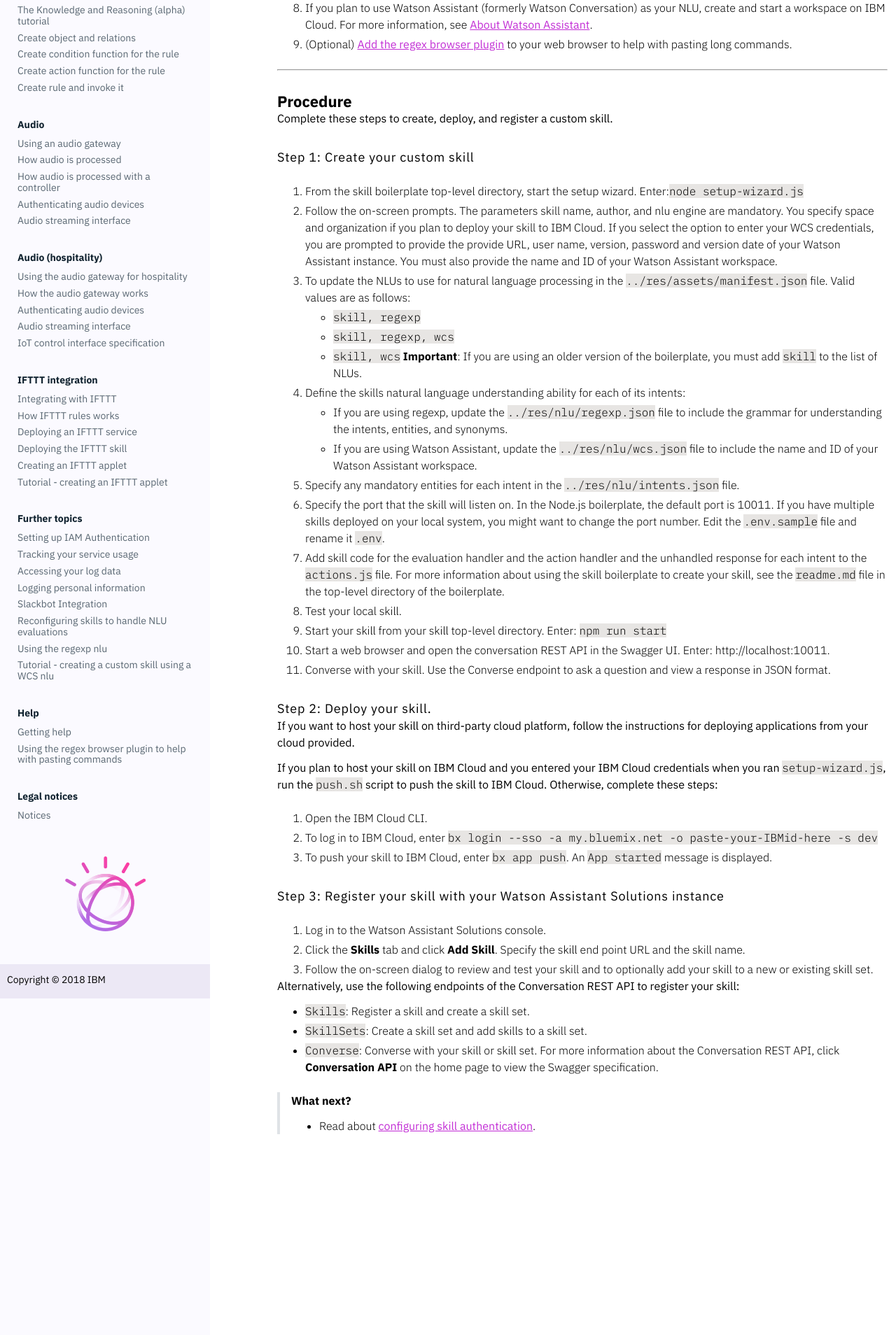
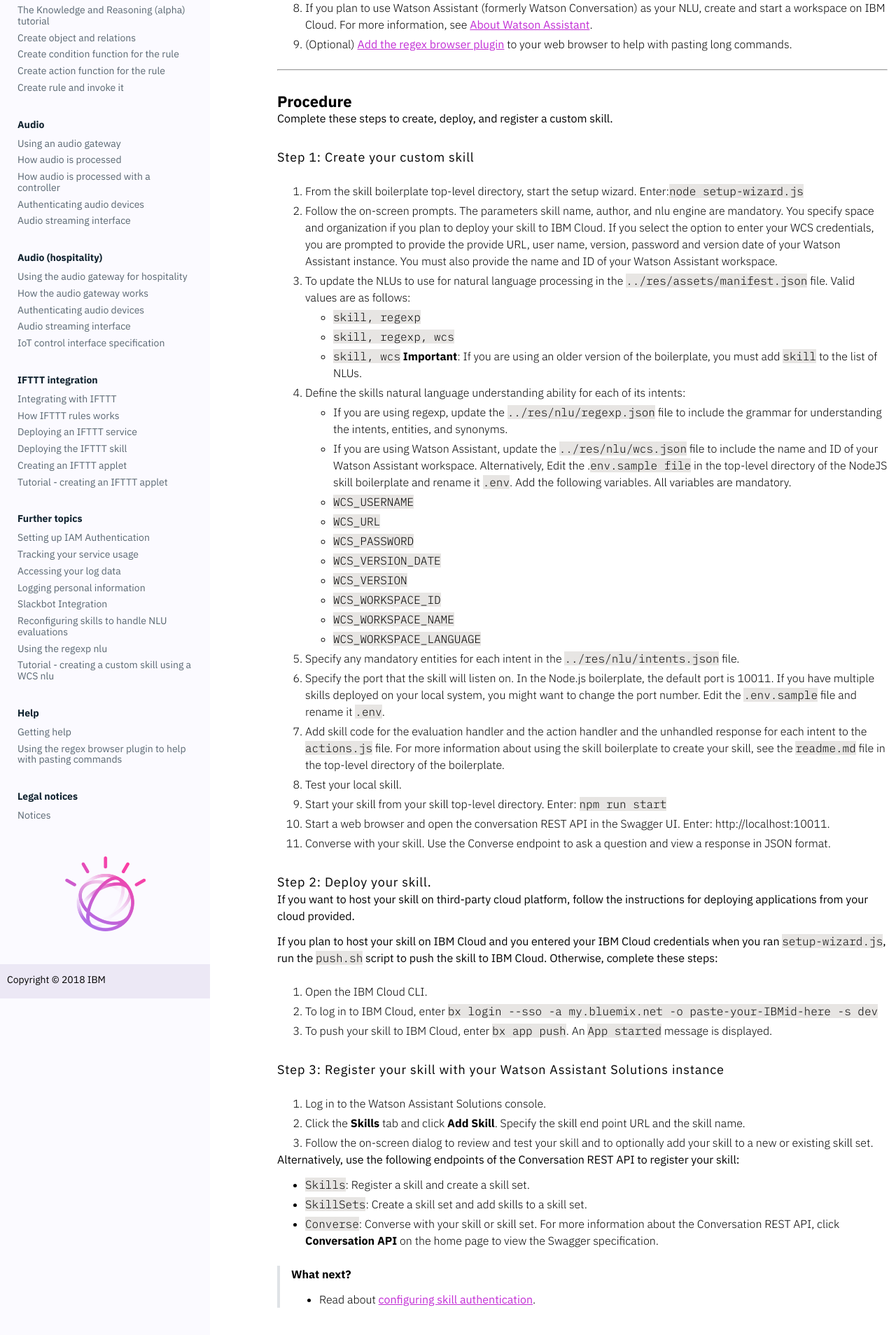
Before and after one commit to Watson-Personal-Assistant/developer, a Jekyll site: the page built from _content/skill/create_custom_skill.md, in a window 1280 px wide. Shown: the part 807-2715 px from the top of the page at 70% size. Built offline with Jekyll 4.4.1, drawn with Linux system fonts in a browser that asks for light colours; some web fonts are replaced.

Commit message:
Update create_custom_skill.md
wcs credentials update.

````diff
--- a/_content/skill/create_custom_skill.md
+++ b/_content/skill/create_custom_skill.md
@@ -36,7 +36,16 @@
 **Important**:  If you are using an older version of the boilerplate, you must add ```skill``` to the list of NLUs.
 4. Define the skills natural language understanding ability for each of its intents:
    - If you are using regexp, update the ```../res/nlu/regexp.json``` file to include the grammar for understanding the intents, entities, and synonyms.
-   - If you are using Watson Assistant, update the ```../res/nlu/wcs.json``` file to include the name and ID of your Watson Assistant workspace.
+   - If you are using Watson Assistant, update the ```../res/nlu/wcs.json``` file to include the name and ID of your Watson Assistant workspace.  Alternatively, Edit the .```env.sample file``` in the top-level directory of the NodeJS skill boilerplate and rename it ```.env```. Add the following variables.  All variables are mandatory.
+    - ```WCS_USERNAME```
+    - ```WCS_URL```
+    - ```WCS_PASSWORD```
+    - ```WCS_VERSION_DATE```
+    - ```WCS_VERSION```
+    - ```WCS_WORKSPACE_ID```
+    - ```WCS_WORKSPACE_NAME```
+    - ```WCS_WORKSPACE_LANGUAGE```
+
 5.  Specify any mandatory entities for each intent in the ```../res/nlu/intents.json``` file.
 6.  Specify the port that the skill will listen on.  In the  Node.js boilerplate, the default port is 10011. If you have multiple skills deployed on your local system, you might want to change the port number.  Edit the ```.env.sample``` file and rename it ```.env```.
 7. Add skill code for the evaluation handler and the action handler and the unhandled response for each intent to the ```actions.js```  file.
````
